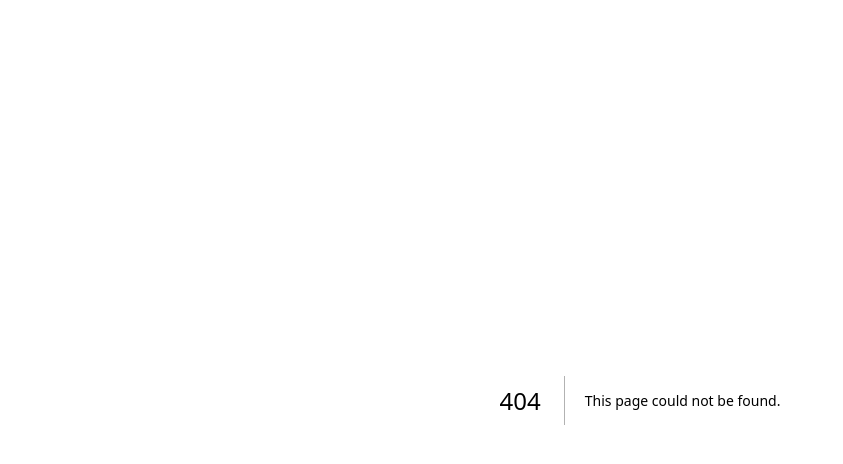
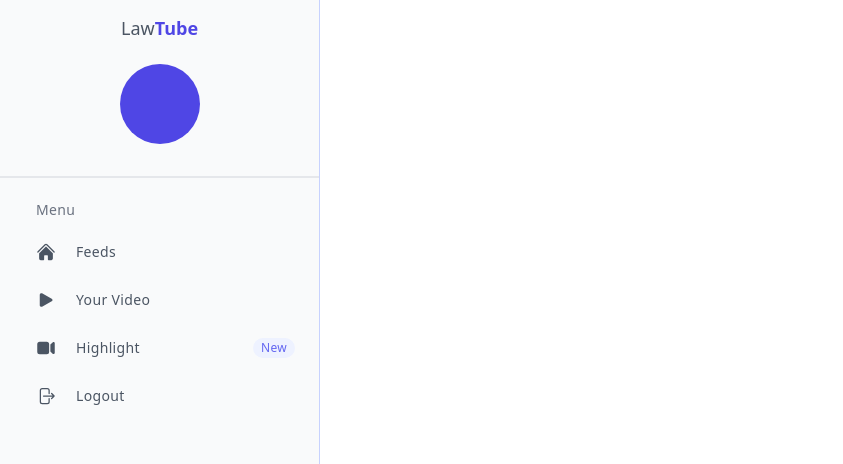
Before and after one commit to lawtube/lawtube-fe, a Next.js app: page /your-video in a window 1280 px wide. Before the commit this address had no page. Shown: the top 464 px of the page, without its empty margins (0-843 px from the left). Built offline with nearby package versions, Linux system fonts and the light colour scheme; no server answers; sample sign-in values are in the browser's storage.

Commit message:
[CHORE] Refactor Sidebar

```diff
--- a/package.json
+++ b/package.json
@@ -9,14 +9,19 @@
     "lint": "next lint"
   },
   "dependencies": {
+    "@chakra-ui/react": "^2.6.0",
+    "@emotion/react": "^11.10.8",
+    "@emotion/styled": "^11.10.8",
     "@heroicons/react": "^2.0.17",
     "@types/node": "18.16.2",
     "@types/react": "18.2.0",
     "@types/react-dom": "18.2.1",
     "autoprefixer": "10.4.14",
     "axios": "^1.4.0",
+    "daisyui": "^2.51.6",
     "eslint": "8.39.0",
     "eslint-config-next": "13.3.1",
+    "framer-motion": "^10.12.4",
     "next": "13.3.1",
     "postcss": "8.4.23",
     "react": "18.2.0",
--- a/src/components/sidebar/Sidebar.tsx
+++ b/src/components/sidebar/Sidebar.tsx
@@ -1,11 +1,47 @@
 
 import React from 'react';
-import {HomeIcon, VideoCameraIcon , ArrowRightOnRectangleIcon} from "@heroicons/react/24/solid"
+import { HomeIcon, VideoCameraIcon, ArrowRightOnRectangleIcon, PlayIcon, Bars3Icon } from "@heroicons/react/24/solid"
 import Link from 'next/link';
 import toast from 'react-hot-toast';
-import router from 'next/router';
+import { useRouter } from 'next/router';
+import { useEffect, useState } from 'react';
+import axios from 'axios';
 
-const Sidebar = (user: any) => {
+export interface NavWrapperProps {
+  children: React.ReactNode
+  className?: string
+}
+
+const Sidebar: React.FC<NavWrapperProps> = ({ children, className }) => {
+  const [user, setUser] = useState<any>(null);
+  const router = useRouter();
+
+  useEffect(() => {
+    const auth = localStorage.getItem("Authorization");
+    if (!router.pathname.startsWith("/auth")) {
+      if (!auth || auth === "") {
+        router.push('/auth/login');
+      } else {
+        getUserDetail(auth);
+      }
+    }
+  }, [router]);
+
+  const getUserDetail = async (auth: any) => {
+    try {
+      const response = await axios.get(`${process.env.NEXT_PUBLIC_BACKEND_URL}/auth/user`, {
+        headers: {
+          Authorization: auth,
+        },
+      });
+      console.log(response.data)
+      setUser(response.data.data);
+
+    } catch (error) {
+      console.error(error);
+
+    }
+  };
   const logout = async () => {
     try {
 
@@ -24,20 +60,35 @@ const Sidebar = (user: any) => {
 
     }
   };
-  return (
-
-  <div className="fixed flex flex-col top-0 left-0 w-64 bg-gray-50 h-full border-r border-indigo-200">
-    <div className="flex items-center justify-center h-14 ">
-      <div className='text-gray-600 hover:text-gray-800 ' > Law<span className="text-sm text-indigo-600 font-bold">Tube</span></div>
-
+  return (<>
+    <div className="drawer drawer-mobile">
+      <input id="my-drawer" type="checkbox" className="drawer-toggle" />
+      <div className="drawer-content bg-base-1">
+        <div className="block lg:hidden bg-base-1 w-full flex items-center h-16 px-4 space-x-4">
+          <label htmlFor="my-drawer">
+            <Bars3Icon className="h-8 text-neutral-4" />
+          </label>
+        </div>
+        <div className={className}>
+          {children}
+        </div>
+      </div>
+      {
+        !router.pathname.startsWith("/auth") && (
+          <div className="drawer-side">
+            <label htmlFor="my-drawer" className="drawer-overlay"></label>
+            <ul className="menu w-80 bg-base-1 text-base-content space-y-8">
+              <div className="flex flex-col bg-gray-50 h-full border-r border-indigo-200">
+                <div className="flex items-center justify-center h-14 text-lg">
+                  <div className='text-gray-600 hover:text-gray-800 ' > Law<span className="text-indigo-600 font-bold">Tube</span></div>
                 </div>
                 <div className="overflow-y-auto overflow-x-hidden flex-grow">
                   <div className='flex flex-col items-center justify-center mt-2'>
                     <div className="mb-4 relative inline-flex items-center justify-center w-20 h-20 overflow-hidden bg-indigo-600 rounded-full ">
-          <span className="font-medium text-gray-600 dark:text-gray-300">a</span>
+                      <span className="font-medium text-gray-600 dark:text-gray-300">{user?.username.slice(0, 1)}</span>
                     </div>
-        <span className="text-gray-600 hover:text-gray-800 text-sm tracking-wide font-semibold">{user?.user?.username}</span>
-        <span className="text-gray-600 hover:text-gray-800 text-sm tracking-wide ">{user?.user?.email}</span>
+                    <span className="text-gray-600 hover:text-gray-800 text-sm tracking-wide font-semibold">{user?.username}</span>
+                    <span className="text-gray-600 hover:text-gray-800 text-sm tracking-wide ">{user?.email}</span>
                   </div>
                   <div className='mt-4 border-b-2'></div>
                   <ul className="flex flex-col py-4 space-y-1">
@@ -48,13 +99,19 @@ const Sidebar = (user: any) => {
                     </li>
                     <li>
                       <Link href="#" className="relative flex flex-row items-center h-11 focus:outline-none hover:bg-gray-50 text-gray-600 hover:text-gray-800 border-l-4 border-transparent hover:border-indigo-500 pr-6">
-            <HomeIcon className='ml-4 h-5 w-5'/>
+                        <HomeIcon className='ml-4 h-5 w-5' />
                         <span className="ml-2 text-sm tracking-wide truncate"> Feeds </span>
                       </Link>
                     </li>
                     <li>
+                      <Link href="/your-video" className="relative flex flex-row items-center h-11 focus:outline-none hover:bg-gray-50 text-gray-600 hover:text-gray-800 border-l-4 border-transparent hover:border-indigo-500 pr-6">
+                        <PlayIcon className='ml-4 h-5 w-5' />
+                        <span className="ml-2 text-sm tracking-wide truncate"> Your Video </span>
+                      </Link>
+                    </li>
+                    <li>
                       <Link href="#" className="relative flex flex-row items-center h-11 focus:outline-none hover:bg-gray-50 text-gray-600 hover:text-gray-800 border-l-4 border-transparent hover:border-indigo-500 pr-6">
-            <VideoCameraIcon className='ml-4 h-5 w-5'/>
+                        <VideoCameraIcon className='ml-4 h-5 w-5' />
                         <span className="ml-2 text-sm tracking-wide truncate"> Highlight </span>
                         <span className="px-2 py-0.5 ml-auto text-xs font-medium tracking-wide text-indigo-500 bg-indigo-50 rounded-full">New</span>
                       </Link>
@@ -62,14 +119,19 @@ const Sidebar = (user: any) => {
 
                     <li>
                       <button onClick={logout} className="relative flex flex-row items-center h-11 focus:outline-none hover:bg-gray-50 text-gray-600 hover:text-gray-800 border-l-4 border-transparent hover:border-indigo-500 pr-6">
-            <ArrowRightOnRectangleIcon className='ml-4 h-5 w-5'/>
+                        <ArrowRightOnRectangleIcon className='ml-4 h-5 w-5' />
                         <span className="ml-2 text-sm tracking-wide truncate">Logout</span>
                       </button>
                     </li>
                   </ul>
                 </div>
               </div>
-
+            </ul>
+          </div>
+        )
+      }
+    </div>
+  </>
   )
 };
 export default Sidebar;
--- a/src/pages/_app.tsx
+++ b/src/pages/_app.tsx
@@ -1,12 +1,19 @@
 import '@/styles/globals.css'
 import type { AppProps } from 'next/app'
 import { Toaster } from 'react-hot-toast'
+import dynamic from "next/dynamic";
+
+const Sidebar = dynamic(() => import("../components/sidebar/Sidebar"), {
+  ssr: false,
+})
 
 export default function App({ Component, pageProps }: AppProps) {
   return (
     <>
-      <Component {...pageProps} />
-      <Toaster />
+      <Sidebar className="bg-base-0 min-h-screen w-full">
+        <Component {...pageProps} />
+        <Toaster />
+      </Sidebar>
     </>
   );
 
--- a/src/pages/index.tsx
+++ b/src/pages/index.tsx
@@ -1,43 +1,8 @@
-import { useEffect, useState } from 'react';
-import { useRouter } from 'next/router';
-import axios from 'axios';
-import toast from 'react-hot-toast';
-import Sidebar from '@/components/sidebar/Sidebar';
-
 export default function Home() {
-  const [user, setUser] = useState(null);
-  const router = useRouter();
-
-  useEffect(() => {
-    const auth = localStorage.getItem("Authorization");
-    if (!auth || auth==="") {
-      router.push('/auth/login');
-    } else {
-      getUserDetail(auth);
-    }
-  }, [router]);
-
-  const getUserDetail = async (auth: any) => {
-    try {
-      const response = await axios.get(`${process.env.NEXT_PUBLIC_BACKEND_URL}/auth/user`, {
-        headers: {
-          Authorization: auth,
-        },
-      });
-      console.log(response.data)
-      setUser(response.data.data);
-
-    } catch (error) {
-      console.error(error);
-
-    }
-  };
 
   return (
     <>
-      {user && ( // Tampilkan loading jika masih loading
-        <Sidebar user={user} />
-      )}
+    <p>BAGAS TEST 123 123 123</p>
     </>
   );
 }
--- a/tailwind.config.js
+++ b/tailwind.config.js
@@ -14,5 +14,8 @@ module.exports = {
       },
     },
   },
-  plugins: [],
+  daisyui: {
+    themes: false,
+  },
+  plugins: [require("daisyui")],
 }
```
Also changed, not shown: src/pages/your-video/index.tsx (added, +14 -0 lines), 2 other files (tests, documents, lock files or other folders). Lines whose indentation alone changed are shown as unchanged.
